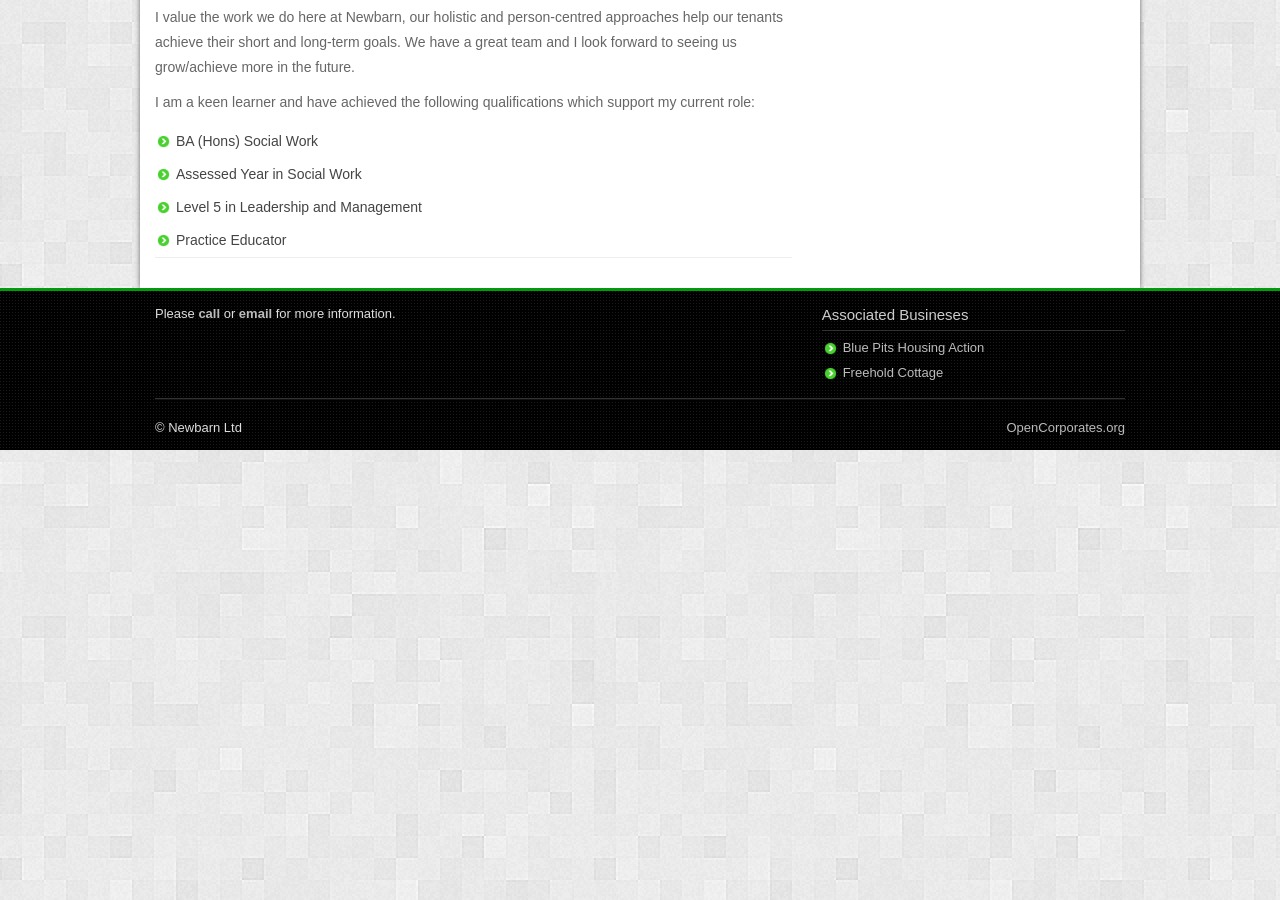
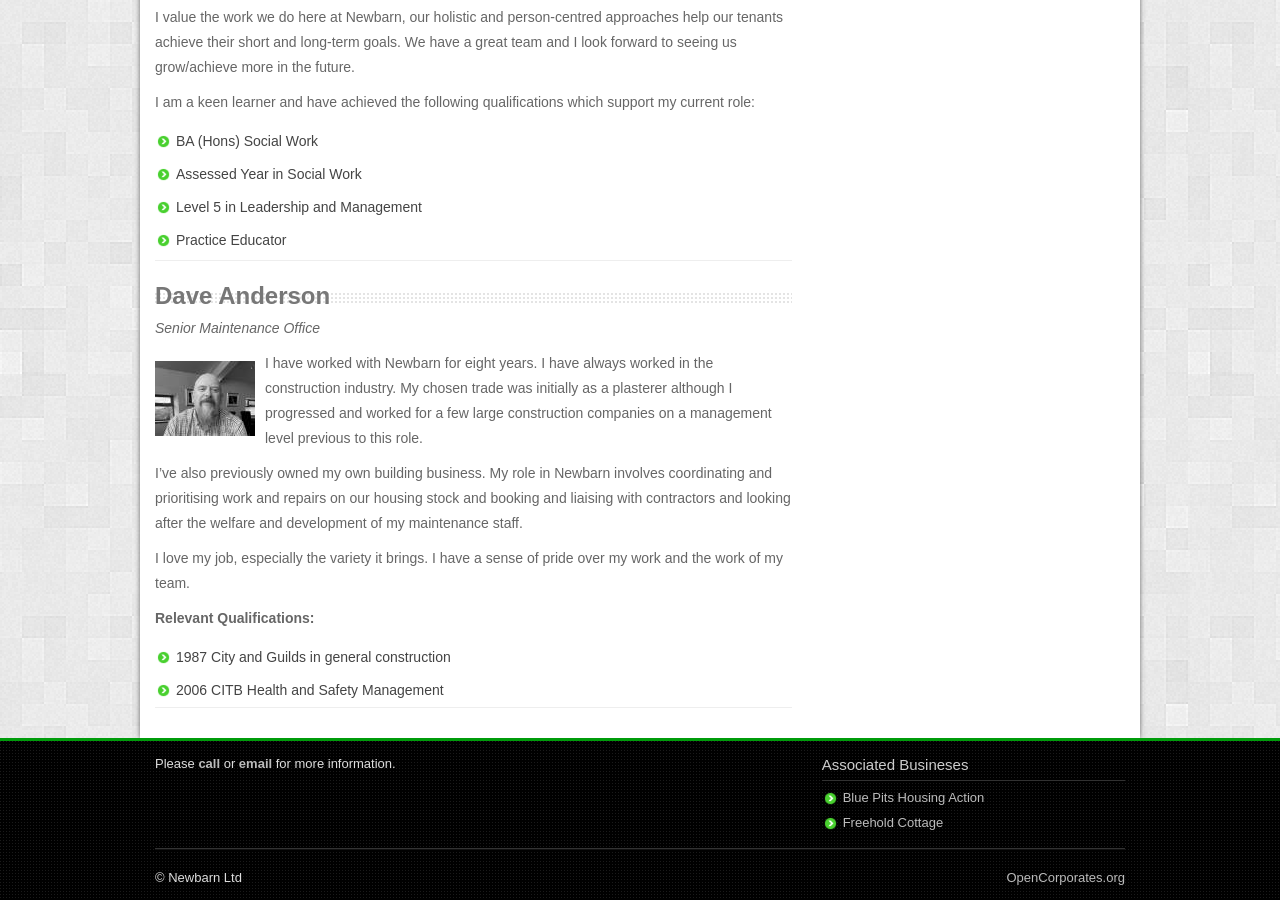
Before and after one commit to chobbledotcom/newbarn, a Jekyll site: the page built from _pages/our-staff.md, in a window 1280 px wide and 900 px high, scrolled down 2002 px. Built offline with Jekyll 4.4.1, drawn with Linux system fonts in a browser that asks for light colours; a script that is not in the unit is left out.

Commit message:
Add Dave Anderson to staff page

```diff
--- a/_pages/our-staff.md
+++ b/_pages/our-staff.md
@@ -76,3 +76,22 @@
 -   Assessed Year in Social Work
 -   Level 5 in Leadership and Management
 -   Practice Educator
+
+---
+
+## **Dave Anderson**
+
+_Senior Maintenance Office_
+
+![Photo of Dave Anderson](/img/dave-anderson.jpg)
+
+I have worked with Newbarn for eight years. I have always worked in the construction industry. My chosen trade was initially as a plasterer although I progressed and worked for a few large construction companies on a management level previous to this role.
+
+I've also previously owned my own building business. My role in Newbarn involves coordinating and prioritising work and repairs on our housing stock and booking and liaising with contractors and looking after the welfare and development of my maintenance staff.
+
+I love my job, especially the variety it brings. I have a sense of pride over my work and the work of my team.
+
+**Relevant Qualifications:**
+
+- 1987 City and Guilds in general construction
+- 2006 CITB Health and Safety Management
```
Also changed, not shown: img/dave-anderson.jpg (added).
